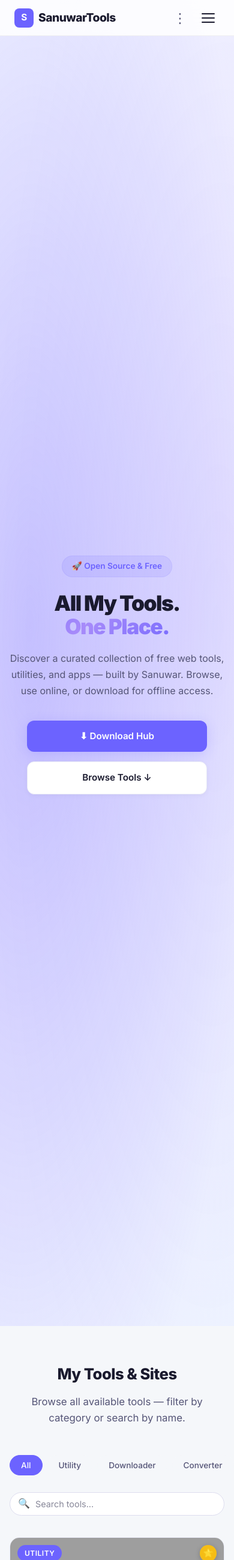
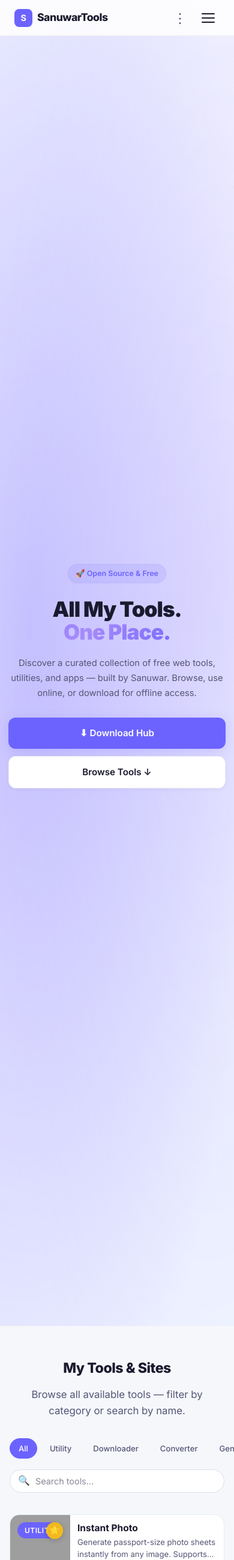
Before and after one commit to SanuwarBuilds/sanuwar-tools, a Flask app: page / in a window 390 px wide. Shown: the whole page at 60% size. Run offline with Flask 3, Linux system fonts and the light colour scheme; data that the repository does not hold is empty; some libraries are stand-ins or nearby versions; grey boxes are pictures that could not be loaded.

Commit message:
Fix: Cloudinary uploads, tools delete sync, mobile CSS, Instagram admin field

```diff
--- a/app.py
+++ b/app.py
@@ -2,12 +2,33 @@ import os
 import json
 import uuid
 import datetime
+import cloudinary
+import cloudinary.uploader
 from flask import Flask, request, render_template, session, redirect, jsonify, url_for, send_file, send_from_directory
 from dotenv import load_dotenv
 import utils
 
 load_dotenv()
 app = Flask(__name__, static_folder='static/assets', static_url_path='/assets')
+
+# ── Cloudinary setup ───────────────────────────────────────────
+cloudinary.config(
+    cloud_name=os.getenv("CLOUDINARY_CLOUD_NAME", ""),
+    api_key=os.getenv("CLOUDINARY_API_KEY", ""),
+    api_secret=os.getenv("CLOUDINARY_API_SECRET", ""),
+    secure=True
+)
+
+def upload_to_cloudinary(file_storage, resource_type="auto", folder="sanuwar-tools"):
+    """Upload a FileStorage object to Cloudinary and return the secure URL."""
+    result = cloudinary.uploader.upload(
+        file_storage,
+        folder=folder,
+        resource_type=resource_type,
+        use_filename=True,
+        unique_filename=True
+    )
+    return result.get("secure_url", ""), result.get("original_filename", file_storage.filename or "file")
 app.secret_key = "SANUWAR_TOOLS_SECRET"
 
 def login_required(f):
@@ -137,11 +158,8 @@ def upload_file():
         if 'image' not in request.files:
             return jsonify({"error": "No file"}), 400
         file = request.files['image']
-        os.makedirs('static/assets/thumbnails', exist_ok=True)
-        filename = f"{uuid.uuid4()}_{file.filename}"
-        filepath = os.path.join('static/assets/thumbnails', filename)
-        file.save(filepath)
-        return jsonify({"url": f"/assets/thumbnails/{filename}"})
+        url, _ = upload_to_cloudinary(file, resource_type="image", folder="sanuwar-tools/thumbnails")
+        return jsonify({"url": url})
     except Exception as e:
         return jsonify({"error": str(e)}), 500
 
@@ -149,7 +167,7 @@ def upload_file():
 # DOWNLOAD HUB API
 # ════════════════════════════════════════════
 
-DOWNLOADS_FILE = "data/downloads.json"
+DOWNLOADS_FILE = os.path.join(BASE_DIR, "data", "downloads.json")
 
 def load_downloads():
     """Load all download items from JSON file."""
@@ -261,18 +279,19 @@ def api_download_categories():
 @app.route("/api/admin/upload-download-file", methods=["POST"])
 @login_required
 def upload_download_file():
-    """Upload a file for the download hub (image or file attachment)."""
+    """Upload any file to Cloudinary for the download hub."""
     try:
         key = 'file' if 'file' in request.files else ('image' if 'image' in request.files else None)
         if not key:
             return jsonify({"error": "No file in request"}), 400
         file = request.files[key]
-        os.makedirs('static/assets/uploads', exist_ok=True)
-        ext = os.path.splitext(file.filename)[1] if file.filename else ''
-        filename = str(uuid.uuid4()) + ext
-        filepath = os.path.join('static', 'assets', 'uploads', filename)
-        file.save(filepath)
-        return jsonify({"url": f"/assets/uploads/{filename}", "filename": file.filename})
+        original_name = file.filename or "upload"
+        # Images go to image folder, everything else as raw
+        ext = os.path.splitext(original_name)[1].lower()
+        is_image = ext in ('.jpg', '.jpeg', '.png', '.gif', '.webp', '.svg')
+        rtype = "image" if is_image else "raw"
+        url, fname = upload_to_cloudinary(file, resource_type=rtype, folder="sanuwar-tools/downloads")
+        return jsonify({"url": url, "filename": original_name})
     except Exception as e:
         return jsonify({"error": str(e)}), 500
 
--- a/static/assets/css/style.css
+++ b/static/assets/css/style.css
@@ -1005,11 +1005,12 @@ button {
 }
 
 /* ============================================
-   Responsive
+   Responsive — Tablet (≤1024px)
    ============================================ */
 @media (max-width: 1024px) {
   .tools-grid {
     grid-template-columns: repeat(2, 1fr);
+    gap: 20px;
   }
 
   .footer-container {
@@ -1022,71 +1023,92 @@ button {
   }
 }
 
+/* ============================================
+   Responsive — Mobile (≤768px)
+   ============================================ */
 @media (max-width: 768px) {
+
+  /* Navbar */
   .nav-links {
     display: none;
     position: fixed;
     top: 0;
     right: 0;
-    width: 280px;
+    width: min(300px, 85vw);
     height: 100vh;
     background: var(--card-bg);
     flex-direction: column;
-    padding: 80px 32px 32px;
-    gap: 24px;
+    padding: 80px 28px 32px;
+    gap: 20px;
     box-shadow: var(--shadow-lg);
     z-index: 1000;
     border-left: 1px solid var(--card-border);
+    overflow-y: auto;
   }
 
-  .nav-links.mobile-open {
-    display: flex;
-  }
+  .nav-links.mobile-open { display: flex; }
+  .mobile-nav-overlay { display: block; }
+  .hamburger { display: flex; }
 
-  .mobile-nav-overlay {
-    display: block;
-  }
-
-  .hamburger {
-    display: flex;
+  /* Hero */
+  .hero {
+    min-height: 90vh;
+    padding: 90px 20px 48px;
   }
 
   .hero h1 {
-    font-size: 2.2rem;
+    font-size: clamp(1.8rem, 8vw, 2.6rem);
+    letter-spacing: -1px;
   }
 
   .hero p {
-    font-size: 1rem;
+    font-size: 0.97rem;
+    margin-bottom: 28px;
   }
 
   .hero-buttons {
     flex-direction: column;
+    align-items: stretch;
+    gap: 12px;
   }
 
   .hero-buttons .btn {
     width: 100%;
-    max-width: 300px;
+    justify-content: center;
+    padding: 14px 20px;
   }
 
-  .tools-grid {
-    grid-template-columns: 1fr;
-    gap: 16px;
+  /* Sections */
+  .section { padding: 52px 16px; }
+
+  .section-header {
+    margin-bottom: 32px;
   }
 
+  .section-header h2 { font-size: 1.7rem; }
+
+  /* Tools Controls */
   .tools-controls {
     flex-direction: column;
     align-items: stretch;
+    gap: 12px;
   }
 
   .filter-bar {
     overflow-x: auto;
     flex-wrap: nowrap;
-    padding-bottom: 8px;
+    padding-bottom: 6px;
+    gap: 6px;
     -webkit-overflow-scrolling: touch;
+    scrollbar-width: none;
   }
+  .filter-bar::-webkit-scrollbar { display: none; }
 
   .filter-btn {
     flex-shrink: 0;
+    padding: 8px 14px;
+    font-size: 0.82rem;
+    white-space: nowrap;
   }
 
   .search-box {
@@ -1094,53 +1116,162 @@ button {
     width: 100%;
   }
 
-  .section {
-    padding: 60px 16px;
+  /* Tools Grid — single column on mobile */
+  .tools-grid {
+    grid-template-columns: 1fr;
+    gap: 14px;
   }
 
+  /* Tool card — horizontal layout on mobile */
+  .tool-card {
+    display: flex;
+    flex-direction: row;
+    align-items: stretch;
+  }
+
+  .tool-card-thumb {
+    width: 120px;
+    min-width: 120px;
+    padding-top: 0;
+    height: auto;
+    min-height: 100px;
+    flex-shrink: 0;
+  }
+
+  .tool-card-thumb img {
+    position: static;
+    width: 100%;
+    height: 100%;
+    object-fit: cover;
+  }
+
+  .tool-card-body {
+    padding: 14px 16px;
+    flex: 1;
+    display: flex;
+    flex-direction: column;
+    justify-content: space-between;
+  }
+
+  .tool-card-name { font-size: 0.97rem; margin-bottom: 4px; }
+
+  .tool-card-desc {
+    font-size: 0.82rem;
+    -webkit-line-clamp: 2;
+    margin-bottom: 10px;
+  }
+
+  .tool-card-tags { gap: 4px; margin-bottom: 10px; }
+  .tool-tag { font-size: 0.7rem; padding: 2px 8px; }
+
+  .tool-card-actions {
+    flex-direction: row;
+    gap: 6px;
+  }
+
+  .tool-card-actions .btn {
+    flex: 1;
+    padding: 8px 8px;
+    font-size: 0.78rem;
+    min-height: 36px;
+  }
+
+  /* Download section */
   .download-section {
-    padding: 60px 16px;
+    padding: 52px 16px;
   }
 
   .download-section h2 {
-    font-size: 1.6rem;
+    font-size: 1.5rem;
   }
+
+  .download-section p {
+    font-size: 0.95rem;
+  }
+
+  .download-section .btn {
+    padding: 14px 28px;
+    font-size: 0.95rem;
+    width: 100%;
+    max-width: 300px;
+  }
+
+  /* Footer */
+  .footer { padding: 36px 16px 20px; }
 
   .footer-container {
     grid-template-columns: 1fr;
     gap: 24px;
   }
 
-  .tool-card-actions {
-    flex-direction: column;
+  .footer-social a {
+    width: 36px;
+    height: 36px;
   }
 
-  .tool-card-actions .btn {
-    width: 100%;
+  /* Widgets zone */
+  #widgets-zone > div {
+    margin: 0 -1px; /* edge to edge on mobile */
+  }
+
+  /* Modals */
+  .modal {
+    width: 96vw;
+    padding: 20px 16px;
+    max-height: 90vh;
+    border-radius: var(--radius);
   }
 }
 
+/* ============================================
+   Responsive — Small Mobile (≤480px)
+   ============================================ */
 @media (max-width: 480px) {
-  .navbar {
-    height: 60px;
-  }
+  .navbar { height: 60px; }
 
-  .nav-logo {
-    font-size: 1.2rem;
-  }
+  .nav-logo { font-size: 1.1rem; }
 
   .nav-logo .logo-icon {
-    width: 32px;
-    height: 32px;
-    font-size: 0.95rem;
+    width: 30px;
+    height: 30px;
+    font-size: 0.9rem;
   }
 
   .hero {
     min-height: 85vh;
-    padding: 80px 16px 40px;
+    padding: 80px 14px 36px;
   }
 
-  .section-header h2 {
-    font-size: 1.6rem;
+  .hero h1 {
+    font-size: clamp(1.6rem, 9vw, 2.2rem);
+  }
+
+  .hero p { font-size: 0.92rem; }
+
+  .hero-badge { font-size: 0.78rem; padding: 5px 12px; }
+
+  .section-header h2 { font-size: 1.45rem; }
+
+  /* Even smaller tool thumbnail on small phones */
+  .tool-card-thumb {
+    width: 100px;
+    min-width: 100px;
+  }
+
+  .tool-card-body { padding: 12px 12px; }
+
+  /* Buttons */
+  .btn { min-height: 44px; }
+
+  /* Footer bottom */
+  .footer-bottom { font-size: 0.78rem; }
+
+  /* Admin modals full screen on small devices */
+  .admin-modal-overlay .admin-modal {
+    width: 100vw !important;
+    max-width: 100vw !important;
+    height: 100vh;
+    border-radius: 0;
+    margin: 0;
   }
 }
--- a/templates/admin.html
+++ b/templates/admin.html
@@ -284,6 +284,10 @@
               <div class="form-group">
                 <label>GitHub URL</label>
                 <input type="url" class="form-input" id="settings-github" placeholder="https://github.com/username">
+              </div>
+              <div class="form-group">
+                <label>Instagram URL</label>
+                <input type="url" class="form-input" id="settings-instagram" placeholder="https://www.instagram.com/username">
               </div>
               <div class="form-group">
                 <label>YouTube URL</label>
```
Also changed, not shown: static/assets/js/admin.js (+35 -16 lines).
